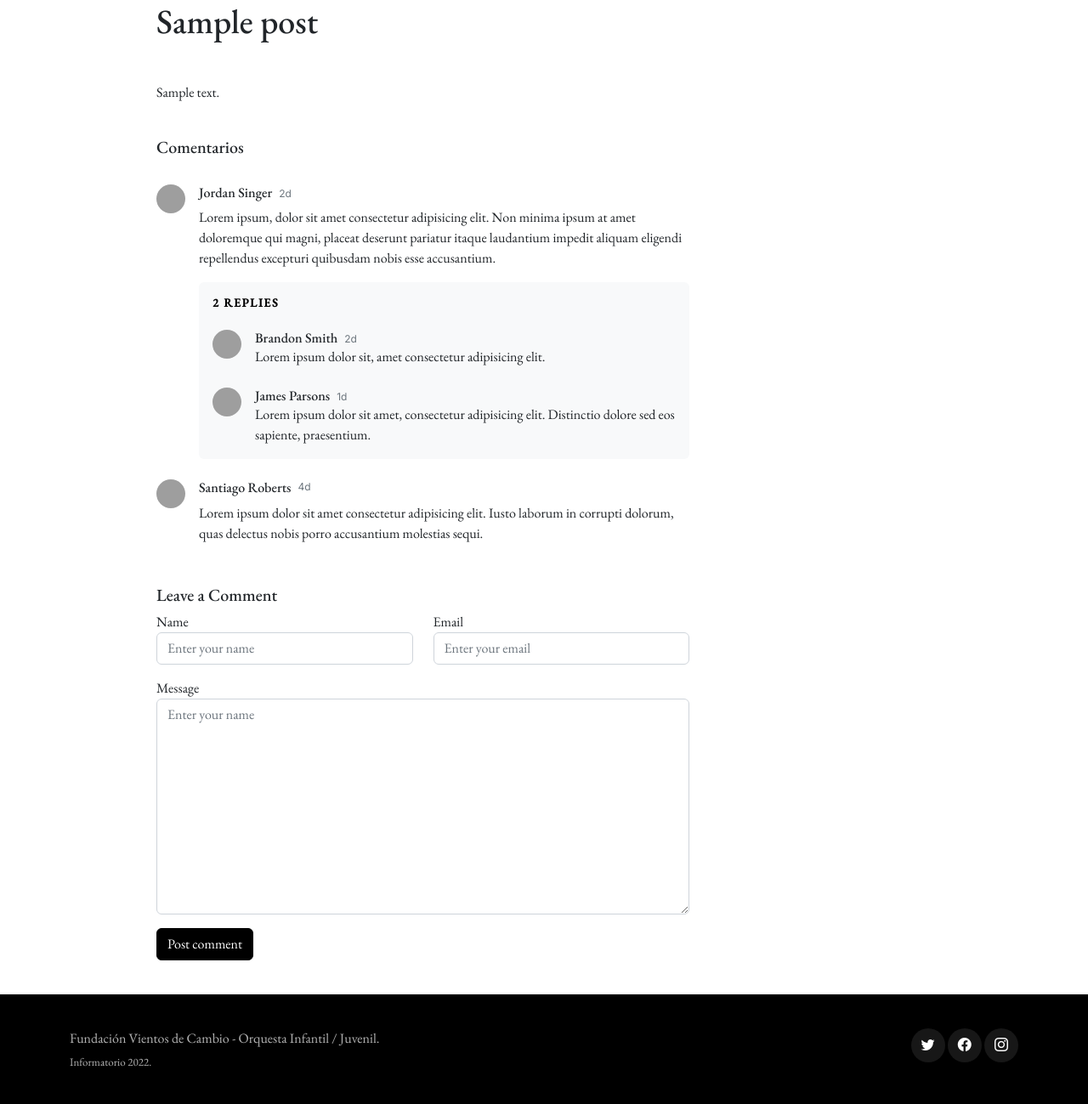
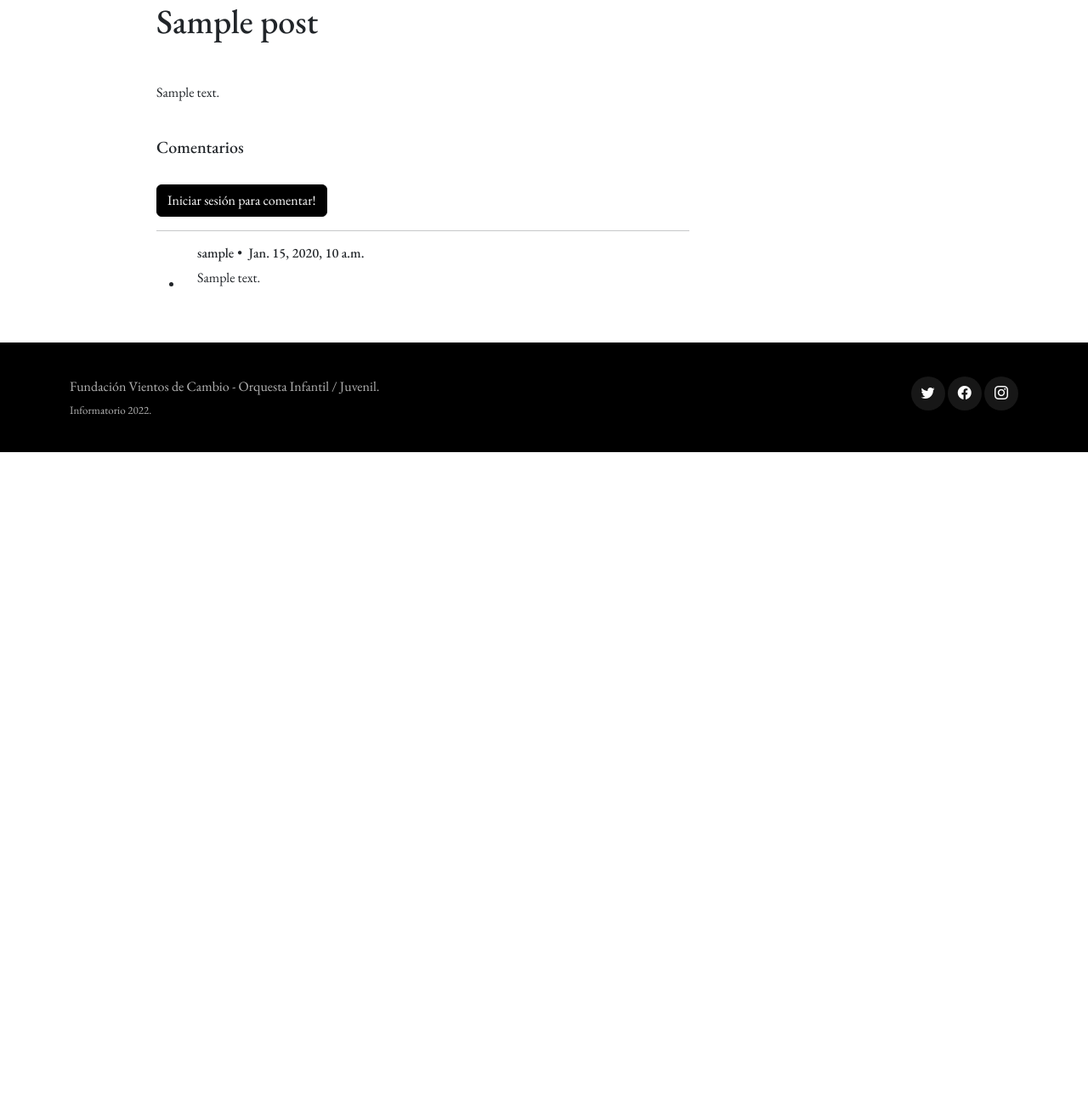
Before and after one commit to Bubenik2022/Informatorio2022, a Django app: a page that uses Informatorio2022/Informatorio2022/template/single-post.html in a window 1280 px wide. Shown: the part 156-1455 px from the top of the page at 85% size. After the commit the page ends 688 px from the top, so only its background shows below. Run offline with Django 3.2, Linux system fonts and the light colour scheme; tables that the repository leaves empty hold one stand-in row (values such as "Sample post"); some libraries are stand-ins or nearby versions; some web fonts are replaced; grey boxes are pictures that could not be loaded.

Commit message:
Agregado sistema de comentarios

```diff
--- a/Informatorio2022/Informatorio2022/template/index.html
+++ b/Informatorio2022/Informatorio2022/template/index.html
@@ -49,6 +49,7 @@
       <div class="container" data-aos="fade-up">
         <div class="row g-5">
           <div class="col-lg-4">
+            {% if post_list %}
             <div class="post-entry-1 lg">
               <a href="{% url 'post' post_list.0.id post_list.0.slug %}"><img src='{% static "img/logo.png" %}' alt="" class="img-fluid"></a>
               <div class="post-meta"><span class="mx-1">&bullet;</span> <span>{{ post_list.0.fecha_publicacion }}</span></div>
@@ -85,7 +86,7 @@
 
                 {% endfor %}
               </div>
-
+              {% endif %}
               <!-- Trending Section -->
               <div class="col-lg-4">
 
--- a/Informatorio2022/Informatorio2022/template/single-post.html
+++ b/Informatorio2022/Informatorio2022/template/single-post.html
@@ -19,102 +19,53 @@
             <!-- ======= Comments ======= -->
             <div class="comments">
               <h5 class="comment-title py-4">Comentarios</h5>
-              <div class="comment d-flex mb-4">
-                <div class="flex-shrink-0">
-                  <div class="avatar avatar-sm rounded-circle">
-                    <img class="avatar-img" src="assets/img/person-5.jpg" alt="" class="img-fluid">
-                  </div>
+
+
+
+            </div><!-- End Comments -->
+            <div id="comments_section">
+
+              {% if user.is_authenticated %}
+              <form method="POST">
+                {% csrf_token %}
+                <div class="form-group">
+                  {{ comentario_form }}
+                  <button class="btn btn-primary" type="submit">Comentar <i class="fas fa-comments"></i></button>
                 </div>
-                <div class="flex-grow-1 ms-2 ms-sm-3">
-                  <div class="comment-meta d-flex align-items-baseline">
-                    <h6 class="me-2">Jordan Singer</h6>
-                    <span class="text-muted">2d</span>
-                  </div>
-                  <div class="comment-body">
-                    Lorem ipsum, dolor sit amet consectetur adipisicing elit. Non minima ipsum at amet doloremque qui magni, placeat deserunt pariatur itaque laudantium impedit aliquam eligendi repellendus excepturi quibusdam nobis esse accusantium.
-                  </div>
+              </form>
+              {% else %}
+              <a class="btn btn-primary" href="{% url 'login' %}">Iniciar sesión para comentar!</a><br>
+              {% endif %}
 
-                  <div class="comment-replies bg-light p-3 mt-3 rounded">
-                    <h6 class="comment-replies-title mb-4 text-muted text-uppercase">2 replies</h6>
+              {% if comentarios %}
+              <hr>
+              <ul>
+                {% for comentario in comentarios %}
+                <li>
 
-                    <div class="reply d-flex mb-4">
-                      <div class="flex-shrink-0">
-                        <div class="avatar avatar-sm rounded-circle">
-                          <img class="avatar-img" src="assets/img/person-4.jpg" alt="" class="img-fluid">
-                        </div>
+                  <div class="comment d-flex mb-4">
+                    <div class="flex-shrink-0">
+                    </div>
+                    <div class="flex-grow-1 ms-2 ms-sm-3">
+                      <div class="comment-meta d-flex align-items-baseline">
+                        <h6 class="me-2">{{comentario.autor}}<span class="mx-1">&bullet;</span> <span>{{ comentario.fecha_publicacion }}</span></h6>
                       </div>
-                      <div class="flex-grow-1 ms-2 ms-sm-3">
-                        <div class="reply-meta d-flex align-items-baseline">
-                          <h6 class="mb-0 me-2">Brandon Smith</h6>
-                          <span class="text-muted">2d</span>
-                        </div>
-                        <div class="reply-body">
-                          Lorem ipsum dolor sit, amet consectetur adipisicing elit.
-                        </div>
-                      </div>
-                    </div>
-                    <div class="reply d-flex">
-                      <div class="flex-shrink-0">
-                        <div class="avatar avatar-sm rounded-circle">
-                          <img class="avatar-img" src="assets/img/person-3.jpg" alt="" class="img-fluid">
-                        </div>
-                      </div>
-                      <div class="flex-grow-1 ms-2 ms-sm-3">
-                        <div class="reply-meta d-flex align-items-baseline">
-                          <h6 class="mb-0 me-2">James Parsons</h6>
-                          <span class="text-muted">1d</span>
-                        </div>
-                        <div class="reply-body">
-                          Lorem ipsum dolor sit amet, consectetur adipisicing elit. Distinctio dolore sed eos sapiente, praesentium.
-                        </div>
+                      <div class="comment-body">
+                        {{comentario.texto}}
                       </div>
                     </div>
                   </div>
-                </div>
-              </div>
-              <div class="comment d-flex">
-                <div class="flex-shrink-0">
-                  <div class="avatar avatar-sm rounded-circle">
-                    <img class="avatar-img" src="assets/img/person-2.jpg" alt="" class="img-fluid">
-                  </div>
-                </div>
-                <div class="flex-shrink-1 ms-2 ms-sm-3">
-                  <div class="comment-meta d-flex">
-                    <h6 class="me-2">Santiago Roberts</h6>
-                    <span class="text-muted">4d</span>
-                  </div>
-                  <div class="comment-body">
-                    Lorem ipsum dolor sit amet consectetur adipisicing elit. Iusto laborum in corrupti dolorum, quas delectus nobis porro accusantium molestias sequi.
-                  </div>
-                </div>
-              </div>
-            </div><!-- End Comments -->
 
-            <!-- ======= Comments Form ======= -->
-            <div class="row justify-content-center mt-5">
+                </li>
+                {% endfor %}
+              </ul>
+              {% else %}
+                <h5 class="comment-title py-4">No hay comentarios...</h5>
+              {% endif %}
 
-              <div class="col-lg-12">
-                <h5 class="comment-title">Leave a Comment</h5>
-                <div class="row">
-                  <div class="col-lg-6 mb-3">
-                    <label for="comment-name">Name</label>
-                    <input type="text" class="form-control" id="comment-name" placeholder="Enter your name">
-                  </div>
-                  <div class="col-lg-6 mb-3">
-                    <label for="comment-email">Email</label>
-                    <input type="text" class="form-control" id="comment-email" placeholder="Enter your email">
-                  </div>
-                  <div class="col-12 mb-3">
-                    <label for="comment-message">Message</label>
+            </div>
 
-                    <textarea class="form-control" id="comment-message" placeholder="Enter your name" cols="30" rows="10"></textarea>
-                  </div>
-                  <div class="col-12">
-                    <input type="submit" class="btn btn-primary" value="Post comment">
-                  </div>
-                </div>
-              </div>
-            </div><!-- End Comments Form -->
+
 
           </div>
           <div class="col-md-3">
--- a/Informatorio2022/blog/models.py
+++ b/Informatorio2022/blog/models.py
@@ -3,6 +3,7 @@ from django.db import models
 from django.conf import settings
 from django.utils import timezone
 from django.template.defaultfilters import slugify
+from django.contrib.auth.models import User
 # Create your models here.
 
 class Evento(models.Model):
@@ -36,6 +37,18 @@ class Post(models.Model):
     def __str__(self):
         return self.titulo
 
+class Comentario(models.Model):
+    autor = models.ForeignKey(User, on_delete=models.CASCADE)
+    texto = models.TextField()
+    post = models.ForeignKey(Post, on_delete=models.CASCADE, related_name='comentarios')
+    fecha_publicacion = models.DateTimeField(default=timezone.now)
+
+    class Meta:
+        ordering = ('-fecha_publicacion',)
+
+    def __str__(self):
+        return 'Comentado por {}'.format(self.autor)
+
 '''class Imagen(models.Model):
     id_post = models.ForeignKey(Post, on_delete=models.CASCADE)
     descripcion = models.CharField(max_length = 200)
--- a/Informatorio2022/blog/urls.py
+++ b/Informatorio2022/blog/urls.py
@@ -7,7 +7,7 @@ urlpatterns = [
     path('noticias/', views.index, name='noticias'),
     path('contacto/',views.contacto , name='contacto'),
     path('nosotros/',views.about , name='nosotros'),
-    path('<int:postid>/<slug:slug>/',views.single_post, name='post'),
+    path('<int:postid>/<slug:slug>/',views.DetallesPost.as_view(), name='post'),
 
     path('test/',views.post_list,name='test'), #dejar último
 ]
--- a/Informatorio2022/blog/views.py
+++ b/Informatorio2022/blog/views.py
@@ -1,6 +1,8 @@
 from http.client import HTTPResponse
 from django.shortcuts import render,HttpResponse
-from blog.models import Post
+from blog.models import Post, Comentario
+from blog.forms import ComentarioForm
+from django.views.generic import DetailView
 # Create your views here.
 
 def index(request):
@@ -35,5 +37,39 @@ def post_list(request):
                 }
     return render(request,'test.html',context)
 
-def single_post(request,postid,slug):
-    return render(request,'single-post.html',{'post':Post.objects.get(id=postid)})
+
+class DetallesPost(DetailView):
+
+    model = Post
+    template_name = 'single-post.html'
+
+    def get_context_data(self, **kwargs):
+        data = super().get_context_data(**kwargs)
+
+        comentarios_conectados = Comentario.objects.filter(
+            post=self.get_object()).order_by('-fecha_publicacion')
+
+        data['comentarios'] = comentarios_conectados
+
+        if self.request.user.is_authenticated:
+            data['comentario_form'] = ComentarioForm(instance=self.request.user)
+
+        return data
+
+    def post(self, request, *args, **kwargs):
+        nuevo_comentario = Comentario(texto=request.POST.get('texto'),
+                                  autor=self.request.user,
+                                  post=self.get_object())
+        nuevo_comentario.save()
+        return self.get(self, request, *args, **kwargs)
+
+'''def single_post(request,postid,slug):
+
+    comentario_form = ComentarioForm()
+
+    context = {
+        'post': Post.objects.get(id=postid),
+        'comentario_form': comentario_form,
+
+                }
+    return render(request,'single-post.html',context)'''
```
Also changed, not shown: Informatorio2022/blog/forms.py (added, +7 -0 lines), Informatorio2022/blog/migrations/0001_initial.py, Informatorio2022/blog/migrations/0002_auto_20220820_1326.py (deleted).
